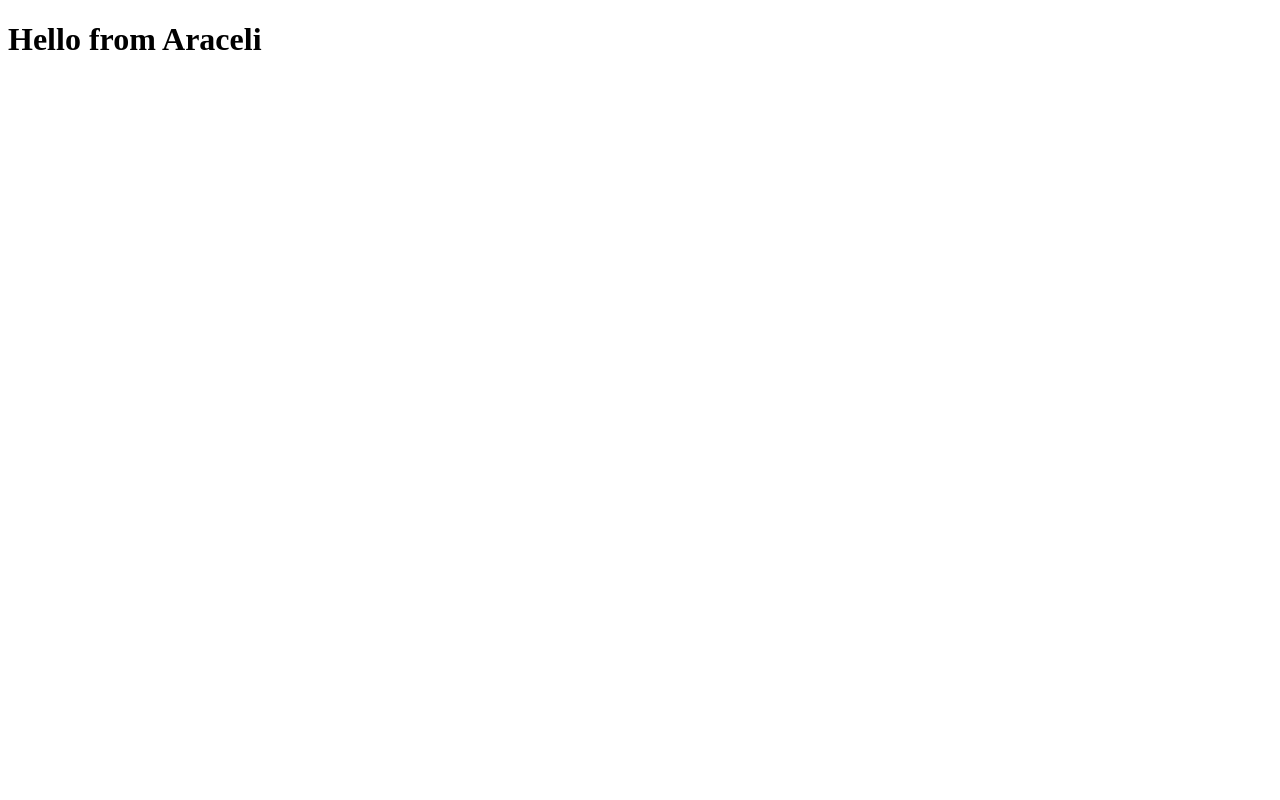
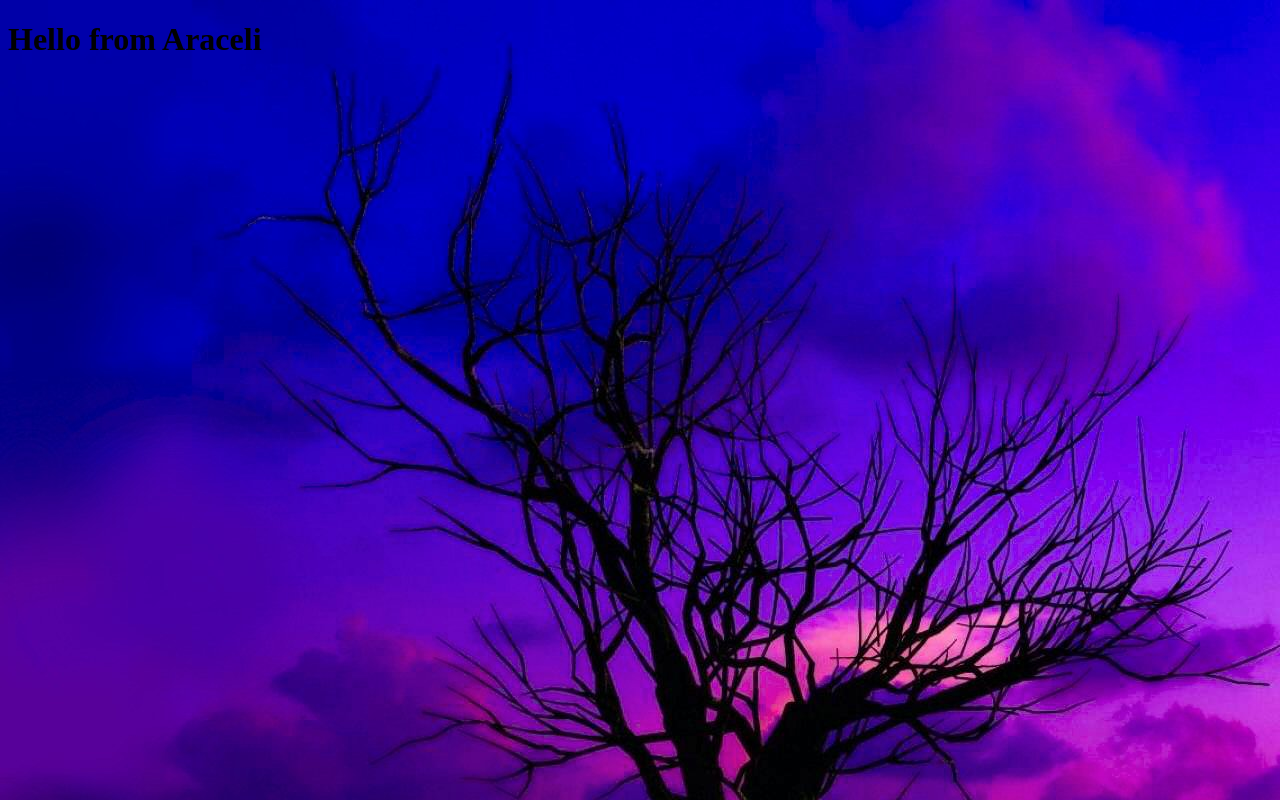
Before and after one commit to AN-C23/an-c23.github.io, a plain HTML site: page index.html in a window 1280 px wide. Drawn offline with Linux system fonts and the light colour scheme.

Commit message:
second commit

```diff
--- a/index.html
+++ b/index.html
@@ -3,6 +3,7 @@
 <head>
     <meta charset="UTF-8">
     <title>Document</title>
+    <link rel="stylesheet" href="styles/styles.css" type="text/css" />
 </head>
 <body>
     <h1>Hello from Araceli</h1>
--- a/styles/styles.css
+++ b/styles/styles.css
@@ -0,0 +1,3 @@
+body{
+    background-image: url("../Image/321859.jpg");
+}
```
Also changed, not shown: Image/321859.jpg (added).
